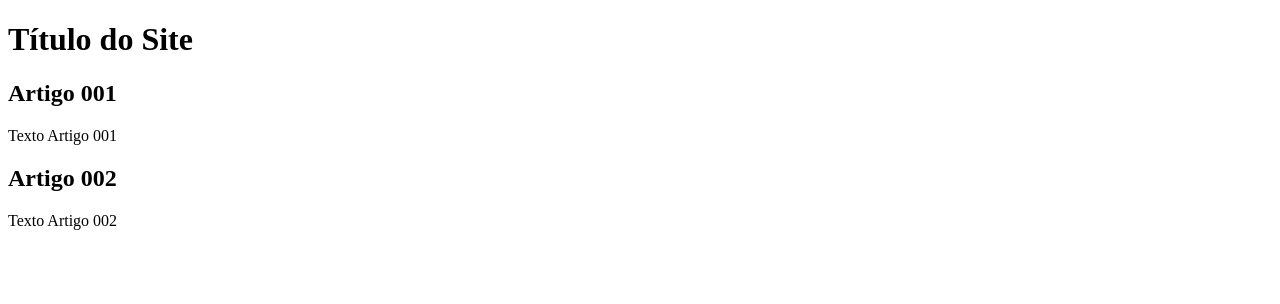
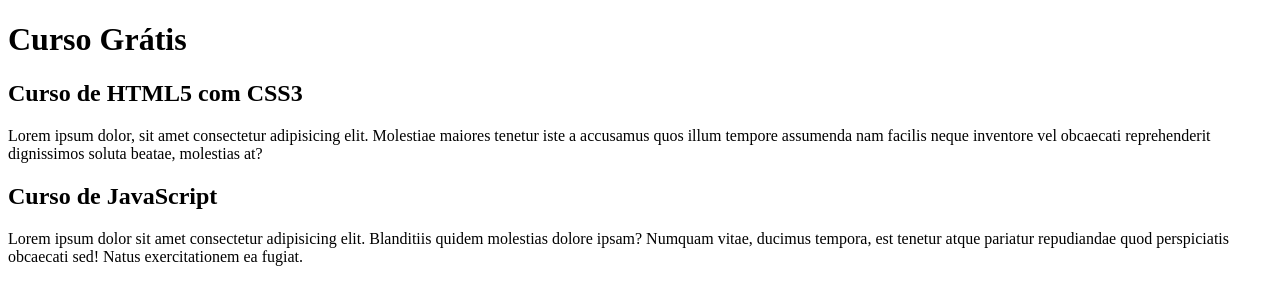
Before and after one commit to aferanda/projeto-site, a plain HTML site: page index.html in a window 1280 px wide. Drawn offline with Linux system fonts and the light colour scheme.

Commit message:
comecei a escrever o conteúdo

```diff
--- a/index.html
+++ b/index.html
@@ -8,15 +8,15 @@
 <body>
     <main>
         <header>
-            <h1>Título do Site</h1>
+            <h1>Curso Grátis</h1>
         </header>
         <article>
-            <h2>Artigo 001</h2>
-            <p>Texto Artigo 001</p>
+            <h2>Curso de HTML5 com CSS3</h2>
+            <p>Lorem ipsum dolor, sit amet consectetur adipisicing elit. Molestiae maiores tenetur iste a accusamus quos illum tempore assumenda nam facilis neque inventore vel obcaecati reprehenderit dignissimos soluta beatae, molestias at?</p>
         </article>
         <article>
-            <h2>Artigo 002</h2>
-            <p>Texto Artigo 002</p>
+            <h2>Curso de JavaScript</h2>
+            <p>Lorem ipsum dolor sit amet consectetur adipisicing elit. Blanditiis quidem molestias dolore ipsam? Numquam vitae, ducimus tempora, est tenetur atque pariatur repudiandae quod perspiciatis obcaecati sed! Natus exercitationem ea fugiat.</p>
         </article>
     </main>
 
```
